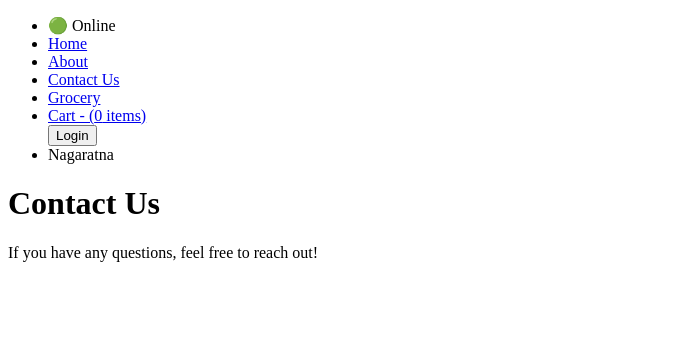
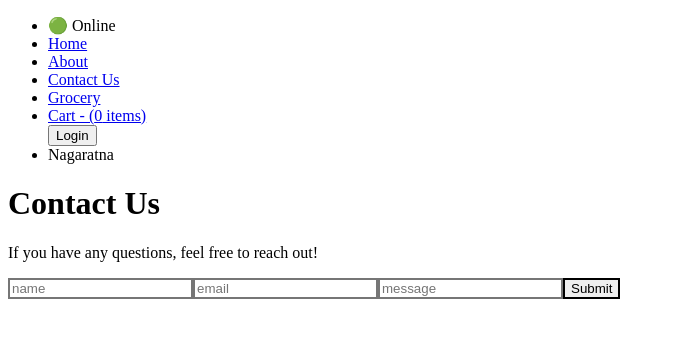
Before and after one commit to NagaratnaS/Namaste-React, a React (Vite) app: page /contact in a window 1280 px wide. Shown: the top 338 px of the page, without its empty margins (0-675 px from the left). Built offline with nearby package versions, Linux system fonts and the light colour scheme.

Commit message:
added test cases

```diff
--- a/package.json
+++ b/package.json
@@ -3,7 +3,6 @@
   "version": "1.0.0",
   "description": "I am learning Namaste React by Akshay Saini",
   "default": "App.js",
-  "type": "module",
   "scripts": {
     "start": "parcel index.html",
     "build": "parcel build index.html",
@@ -31,6 +30,7 @@
     "@babel/preset-env": "^7.28.3",
     "@babel/preset-react": "^7.27.1",
     "@tailwindcss/postcss": "^4.1.11",
+    "@testing-library/jest-dom": "^6.8.0",
     "@testing-library/react": "^16.3.0",
     "@types/react": "^18.3.23",
     "@types/react-dom": "^18.3.7",
--- a/src/components/Contact.js
+++ b/src/components/Contact.js
@@ -1,8 +1,16 @@
 const Contact = () => {
   return (
-    <div className="contact">
+    <div className="font-bold text-3xl p-4 m-4">
       <h1>Contact Us</h1>
       <p>If you have any questions, feel free to reach out!</p>
+      <form>
+        <input type="text" placeholder="name" className="border-2 m-2 p-2" />
+        <input type="email" placeholder="email" className="border-2 m-2 p-2" />
+        <input type="text" placeholder="message" className="border-2 m-2 p-2" />
+        <button type="submit" className="border-2 m-2 p-2">
+          Submit
+        </button>
+      </form>
     </div>
   );
 };
```
Also changed, not shown: 2 other files (tests, documents, lock files or other folders).
